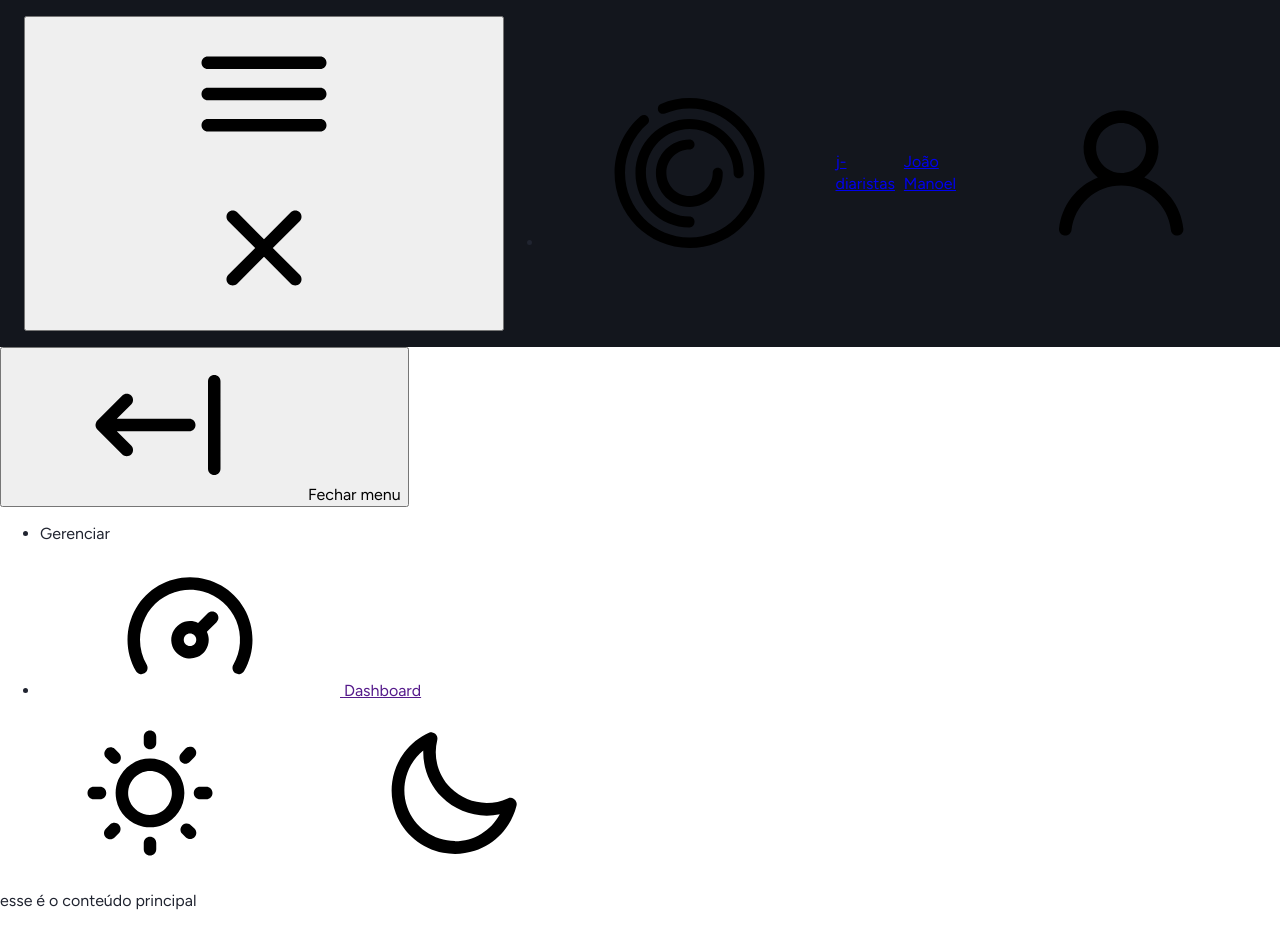
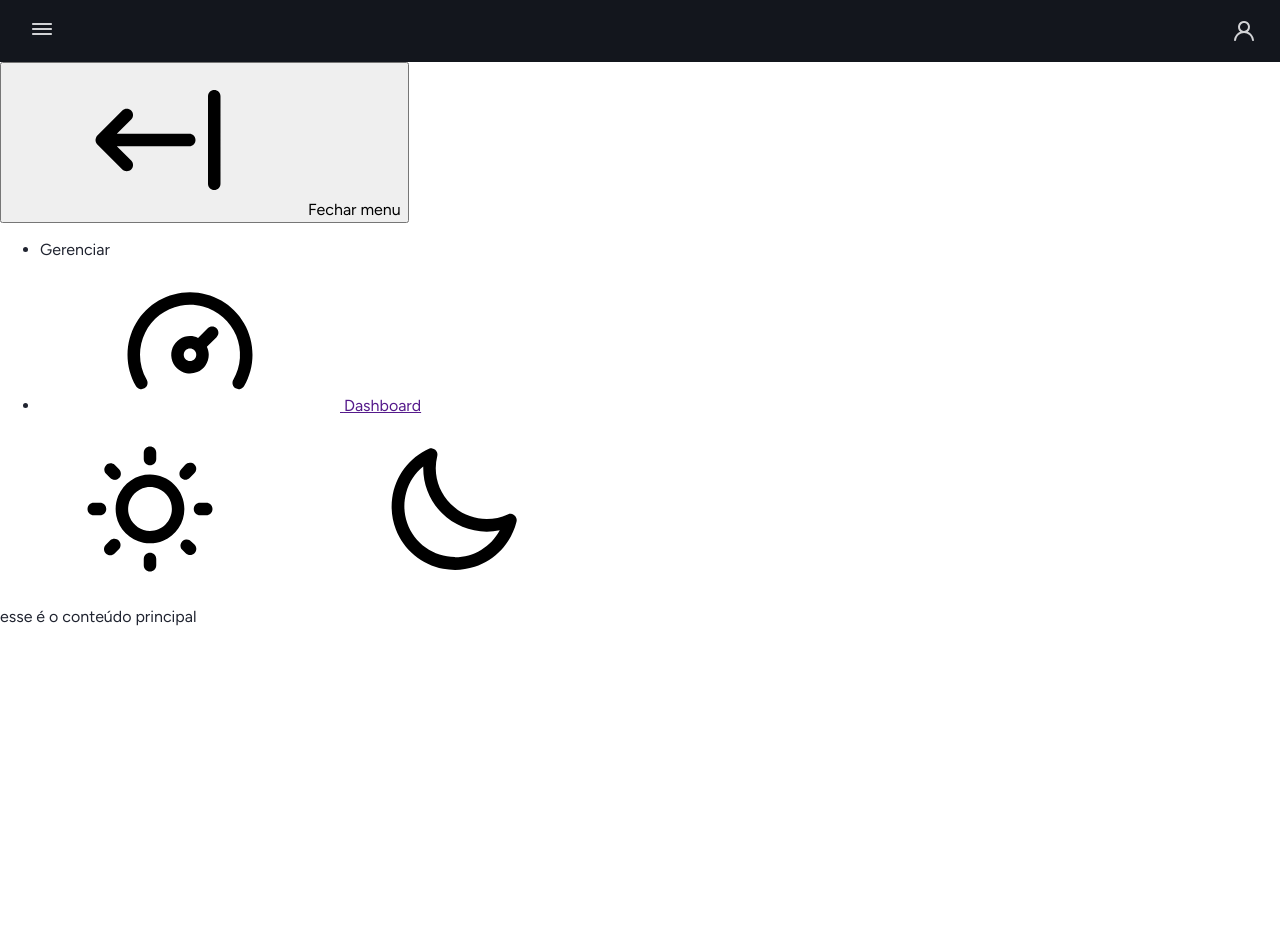
Before and after one commit to jotahtsx/tumindica-dashboard, a plain HTML site: page index.html in a window 1280 px wide. After the commit the page ends 800 px from the top, so only its background shows below. Drawn offline with Linux system fonts and the light colour scheme; files whose address does not match are found by name.

Commit message:
feat: on the header - desktop

```diff
--- a/css/app.css
+++ b/css/app.css
@@ -4,7 +4,8 @@
 	--gray-tint-30: #63666E;
 	--gray-tint-50: #909298;
 	--gray-tint-80: #D2D3D6;
-	--gray-alpha-80: rgb(32 36 48 / .8); /* CSS Colors Level 4 */
+	--gray-alpha-80: rgb(32 36 48 / .8);
+	/* CSS Colors Level 4 */
 	--gray-tint-90: #E9E9EA;
 
 	--white-base: #fff;
@@ -72,3 +73,32 @@ body {
 	display: flex;
 	align-items: center;
 }
+
+#main-header nav {
+	justify-content: space-between;
+}
+
+#main-header nav ul {
+	margin: 0;
+	padding: 0;
+	list-style: none;
+	gap: 2rem;
+}
+
+#main-header svg {
+	fill: var(--top-bar-icon-fill);
+	height: 1.5rem;
+	width: 1.5rem;
+}
+
+#toggle-icon-close,
+#main-header__logo,
+#main-header a span {
+	display: none;
+}
+
+#main-header__sidebar-toggle {
+	appearance: none;
+	background-color: transparent;
+	border: none;
+}
--- a/index.html
+++ b/index.html
@@ -78,7 +78,7 @@
 
     <header id="main-header">
         <nav>
-            <button id="main-header__sidebar-togggle">
+            <button id="main-header__sidebar-toggle">
 				<svg id="toggle-icon-menu">
 					<use xlink:href="#icon-menu"></use>
 				</svg>
@@ -89,10 +89,12 @@
 			<ul>
 				<li id="main-header__logo">
 					<a href="index.html">
-						<svg>
-							<use xlink:href="#logo"></use>
-						</svg>
-						<span>j-diaristas</span>
+						<div>
+							<svg>
+								<use xlink:href="#logo"></use>
+							</svg>
+							<span>j-diaristas</span>
+						</div>
 					</a>
 				</li>
 			</ul>
```
